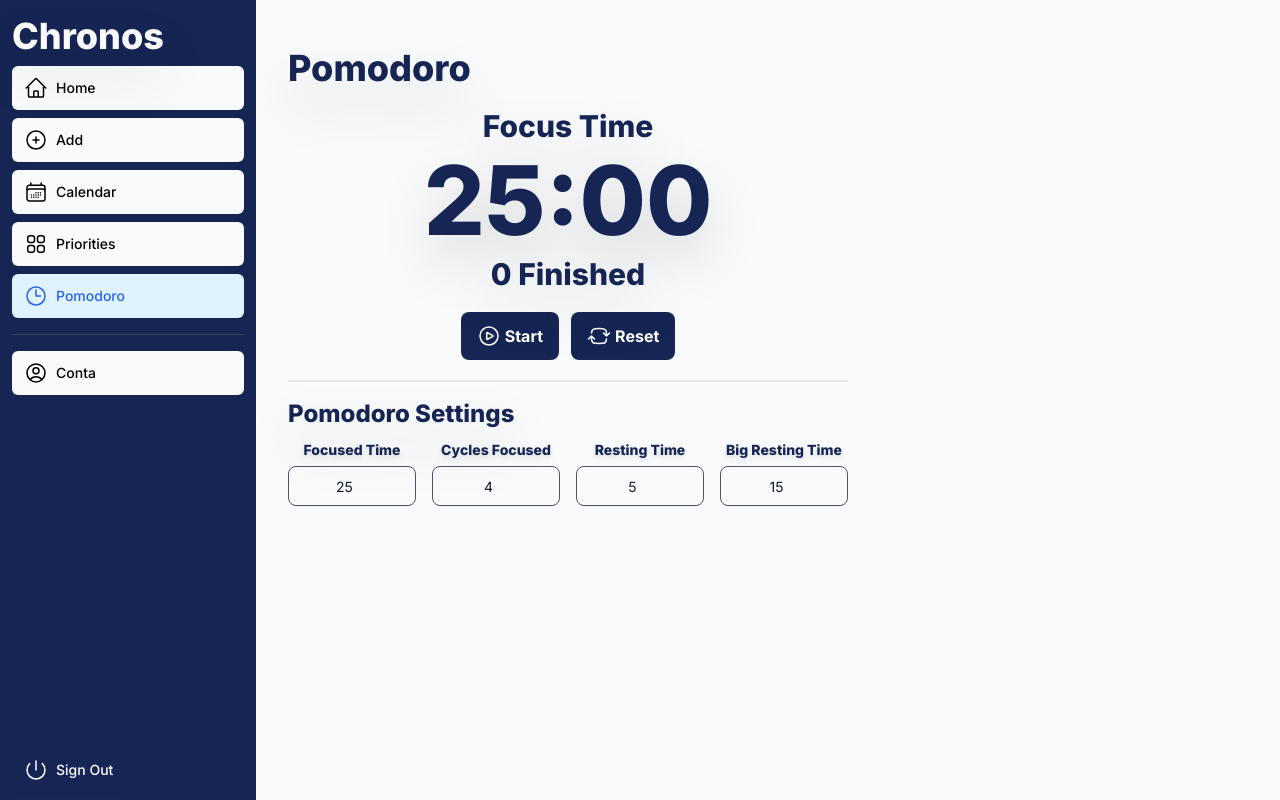
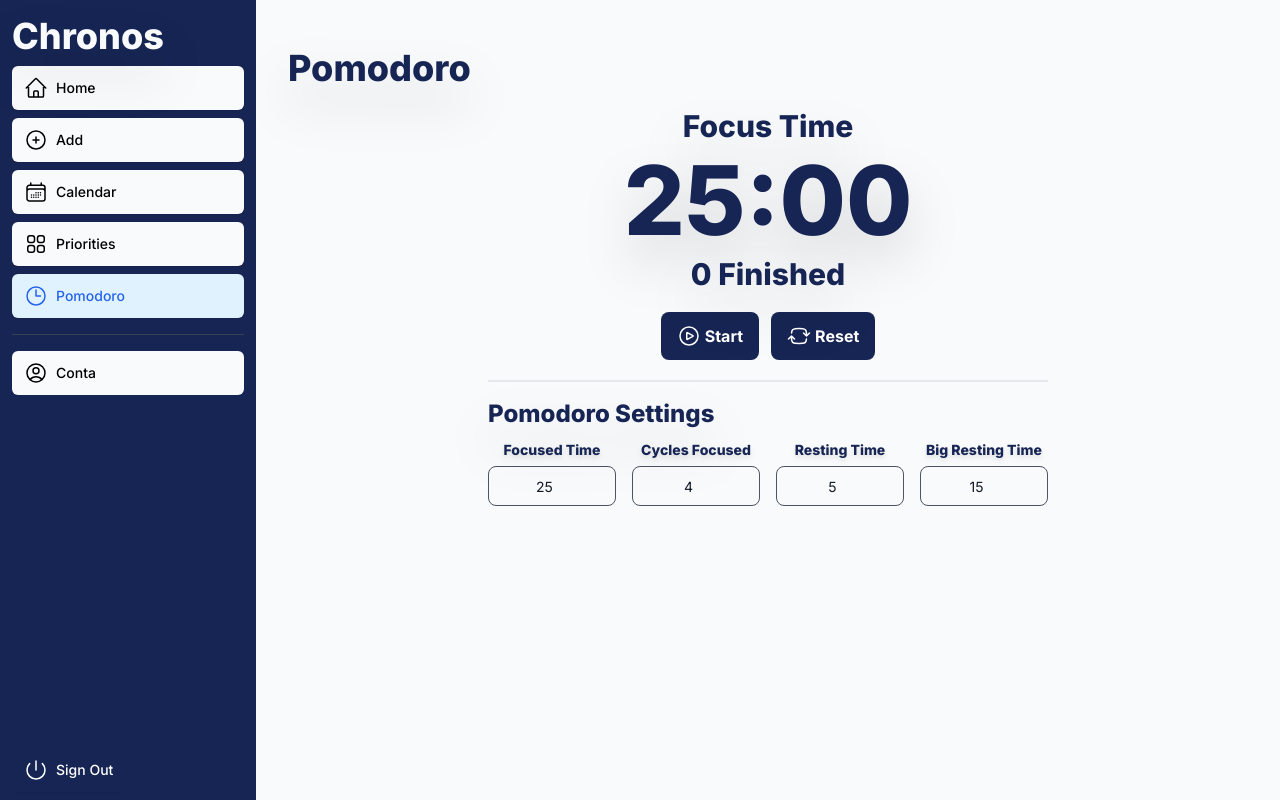
Before and after one commit to lucasKoyama/chronos-frontend, a Next.js app: page /app/pomodoro in a window 1280 px wide. Built offline with nearby package versions, Linux system fonts and the light colour scheme.

Commit message:
refactor: centered pomodoro components

```diff
--- a/src/app/app/pomodoro/page.tsx
+++ b/src/app/app/pomodoro/page.tsx
@@ -17,10 +17,12 @@ export default function Page() {
   };
 
   return (
-    <section className="max-w-max">
+    <section>
       <h3 className="text-4xl font-extrabold text-blue-950 drop-shadow-2xl">Pomodoro</h3>
-      <PomodoroTimer config={config} />
-      <PomodoroSettingsForm handleConfigChange={handleConfigChange} />
+      <section className="max-w-max m-auto">
+        <PomodoroTimer config={config} />
+        <PomodoroSettingsForm handleConfigChange={handleConfigChange} />
+      </section>
     </section>
   )
 }
```
